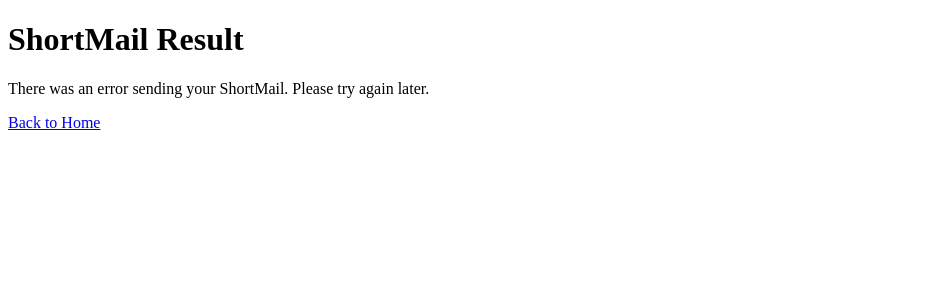
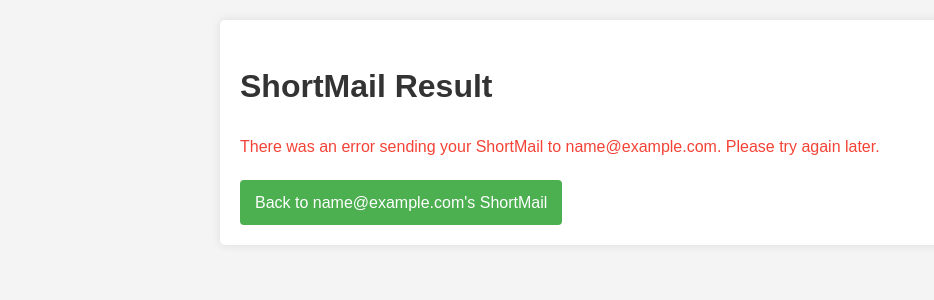
Before and after one commit to nll-ai/shortmail, a FastAPI app: template app/templates/send_result.html in a window 1280 px wide. Shown: the top 300 px of the page, without its empty margins (0-934 px from the left). Run offline with FastAPI, Linux system fonts and the light colour scheme; the template is opened without the code that fills it: most values are stand-ins (such as "Sample title", 1, 10 or a date in 2020).

Commit message:
feat(email)✨: Enhance email functionality and update UI styles
- Add sender name and email fields to the email form.
- Allow custom subject lines when 'OTHER' is selected.
- Update email sending logic to use custom subjects and sender details.
- Improve UI styling for send result and send shortmail pages.
- Add JavaScript for custom subject input visibility toggle.

```diff
--- a/app/main.py
+++ b/app/main.py
@@ -73,7 +73,7 @@ MAIL_PORT = int(os.getenv('MAIL_PORT', 587))
 MAIL_USERNAME = os.getenv('MAIL_USERNAME')
 MAIL_PASSWORD = os.getenv('MAIL_PASSWORD')
 
-def send_email(from_email,to_email, subject, body):
+def send_email(from_email, to_email, subject, body):
     msg = MIMEMultipart()
     msg['From'] = from_email
     msg['To'] = to_email
@@ -231,7 +231,10 @@ async def send_shortmail(request: Request, user_email: str, db: Session = Depend
 async def process_shortmail(
     request: Request,
     user_email: str,
+    sender_name: str = Form(...),
+    sender_email: str = Form(...),
     subject: str = Form(...),
+    custom_subject: str = Form(None),
     message: str = Form(...),
     db: Session = Depends(get_db)
 ):
@@ -242,12 +245,19 @@ async def process_shortmail(
     if len(message) > 500:
         raise HTTPException(status_code=400, detail="Message exceeds 500 characters")
 
-    # Send email
-    email_sent = send_email(MAIL_USERNAME, user.email, f"ShortMail: {subject}", message)
+    # Use custom subject if "OTHER" is selected
+    email_subject = custom_subject if subject == "OTHER" else subject
+
+    # Compose the email body
+    email_body = f"From: {sender_name} <{sender_email}>\n\n{message}"
+
+    # Send email (removed "ShortMail: " prefix from the subject)
+    email_sent = send_email(sender_email, user.email, email_subject, email_body)
 
     return templates.TemplateResponse("send_result.html", {
         "request": request,
-        "email_sent": email_sent
+        "email_sent": email_sent,
+        "recipient_email": user_email
     })
 
 if __name__ == "__main__":
--- a/app/templates/send_result.html
+++ b/app/templates/send_result.html
@@ -5,18 +5,55 @@
     <meta name="viewport" content="width=device-width, initial-scale=1.0">
     <title>ShortMail Result</title>
     <style>
-        /* Add the same styles as in send_shortmail.html */
+        body {
+            font-family: Arial, sans-serif;
+            line-height: 1.6;
+            margin: 0;
+            padding: 20px;
+            background-color: #f4f4f4;
+        }
+        .container {
+            max-width: 800px;
+            margin: auto;
+            background: white;
+            padding: 20px;
+            border-radius: 5px;
+            box-shadow: 0 0 10px rgba(0,0,0,0.1);
+        }
+        h1 {
+            color: #333;
+        }
+        p {
+            margin-bottom: 20px;
+        }
+        .success {
+            color: #4CAF50;
+        }
+        .error {
+            color: #f44336;
+        }
+        a {
+            display: inline-block;
+            background-color: #4CAF50;
+            color: white;
+            padding: 10px 15px;
+            text-decoration: none;
+            border-radius: 4px;
+        }
+        a:hover {
+            background-color: #45a049;
+        }
     </style>
 </head>
 <body>
     <div class="container">
         <h1>ShortMail Result</h1>
         {% if email_sent %}
-            <p>Your ShortMail has been sent successfully!</p>
+            <p class="success">Your ShortMail has been sent successfully to {{ recipient_email }}!</p>
         {% else %}
-            <p>There was an error sending your ShortMail. Please try again later.</p>
+            <p class="error">There was an error sending your ShortMail to {{ recipient_email }}. Please try again later.</p>
         {% endif %}
-        <a href="/">Back to Home</a>
+        <a href="/send/{{ recipient_email }}">Back to {{ recipient_email }}'s ShortMail</a>
     </div>
 </body>
 </html>
```
Also changed, not shown: app/templates/send_shortmail.html (+30 -2 lines).
